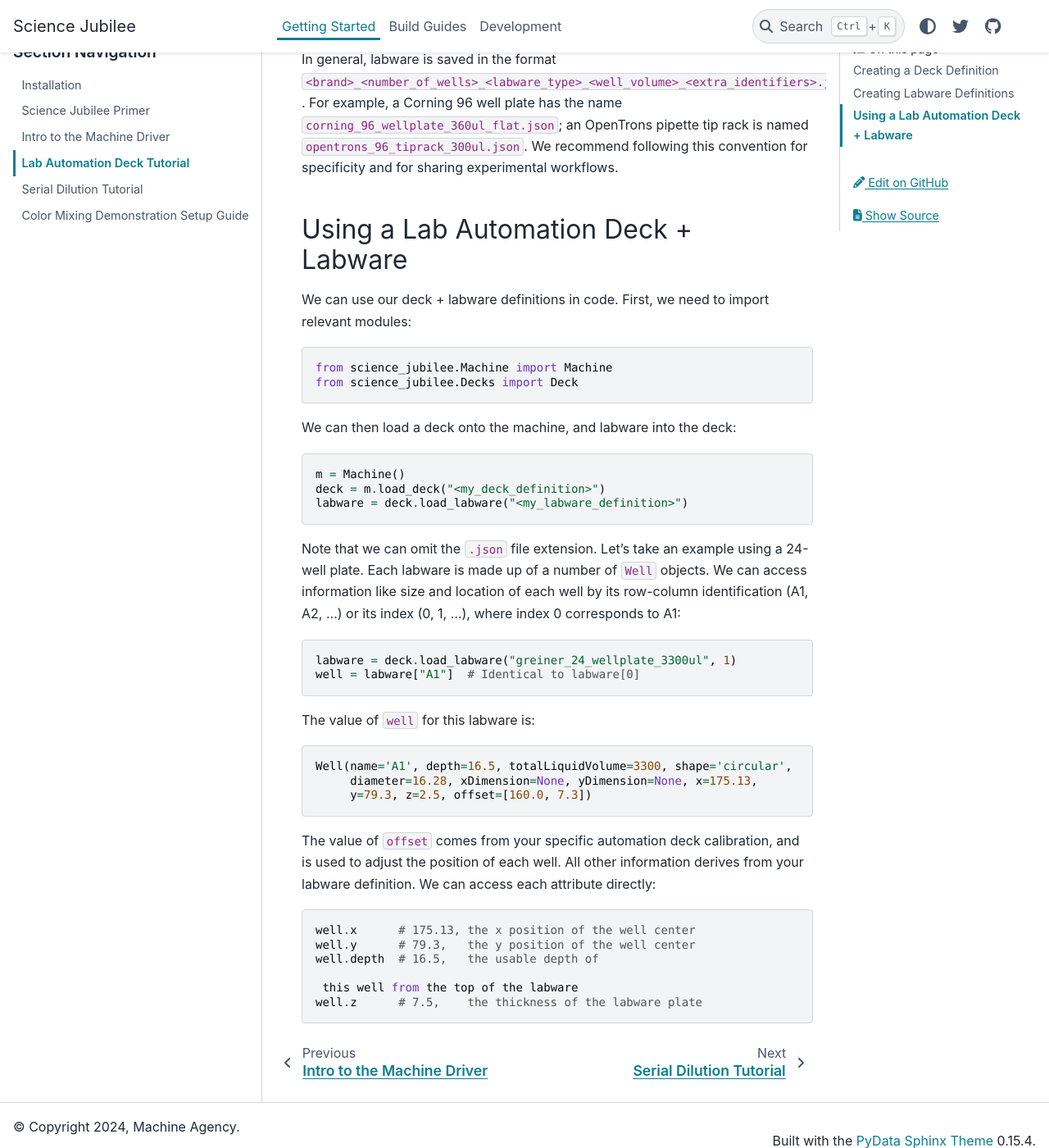
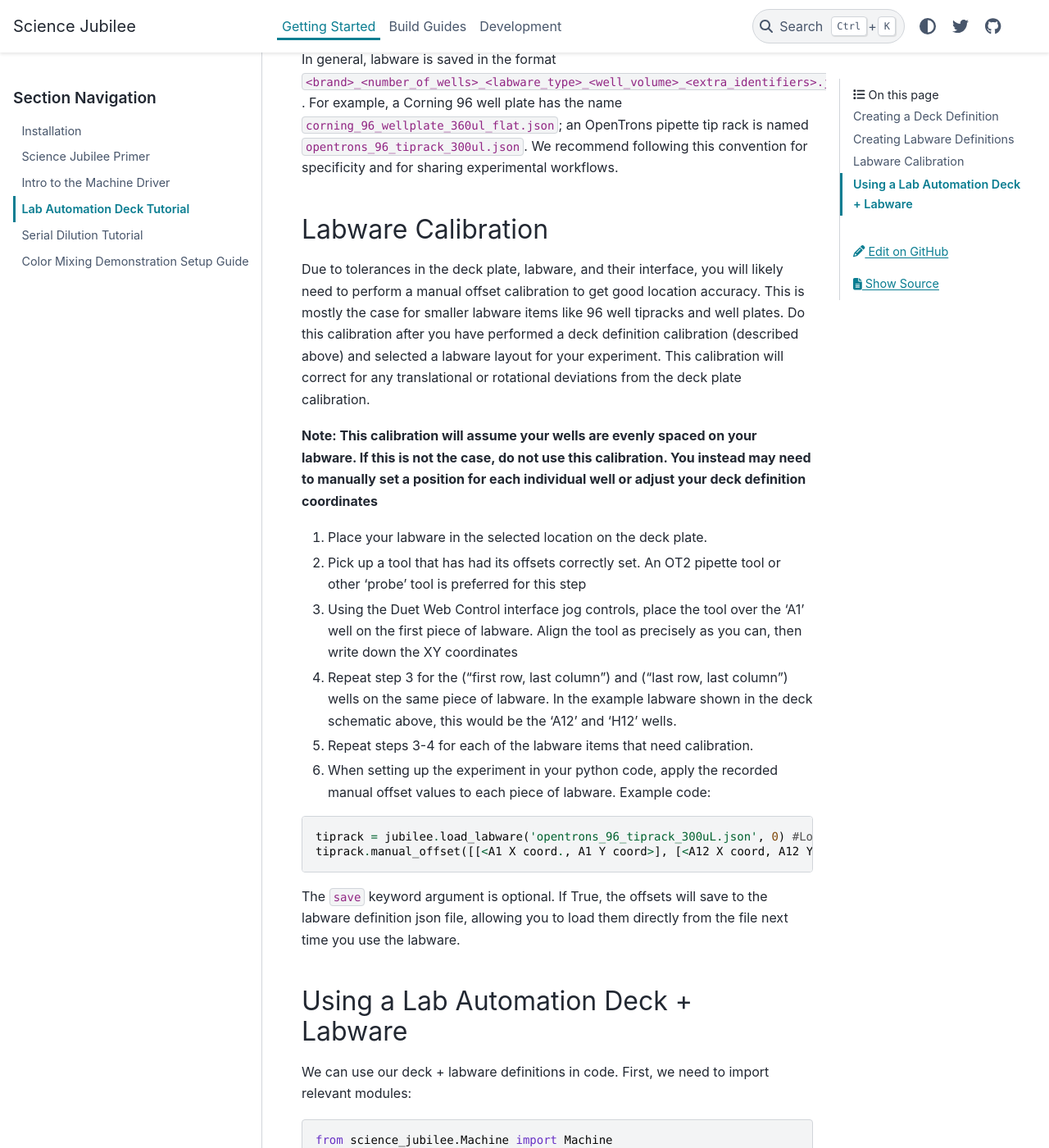
Before and after one commit to machineagency/science-jubilee, a Sphinx documentation site: the page built from docs/getting_started/deck_guide.md, in a window 1280 px wide and 1400 px high, scrolled down 2259 px. Shown: the whole window at 82% size. Built offline with Sphinx 7.4.7 and the PyData theme 0.15.4, drawn with Linux system fonts in a browser that asks for light colours.

Commit message:
add new section on labware calibration

````diff
--- a/docs/getting_started/deck_guide.md
+++ b/docs/getting_started/deck_guide.md
@@ -38,6 +38,26 @@ You should not need to re-do the deck calibration often during normal usage. You
 Each piece of labware requires a labware definition in `labware/labware_definitions`. This file contains accurate measurements and information about the dimensions, well positions, and more for your labware. Our format is identical to the [OpenTrons labware definitions](https://support.opentrons.com/s/article/What-is-a-labware-definition). If you have used an OpenTrons before, this means you can use any existing labware definitions you have with Jubilee. It also means you can use the Opentrons [Labware Designer](https://labware.opentrons.com/create/) to create custom definitions.
 
 In general, labware is saved in the format `<brand>_<number_of_wells>_<labware_type>_<well_volume>_<extra_identifiers>.json`. For example, a Corning 96 well plate has the name `corning_96_wellplate_360ul_flat.json`; an OpenTrons pipette tip rack is named `opentrons_96_tiprack_300ul.json`. We recommend following this convention for specificity and for sharing experimental workflows.
+
+## Labware Calibration
+
+Due to tolerances in the deck plate, labware, and their interface, you will likely need to perform a manual offset calibration to get good location accuracy. This is mostly the case for smaller labware items like 96 well tipracks and well plates. Do this calibration after you have performed a deck definition calibration (described above) and selected a labware layout for your experiment. This calibration will correct for any translational or rotational deviations from the deck plate calibration.
+
+**Note: This calibration will assume your wells are evenly spaced on your labware. If this is not the case, do not use this calibration. You instead may need to manually set a position for each individual well or adjust your deck definition coordinates**
+
+1. Place your labware in the selected location on the deck plate.
+2. Pick up a tool that has had its offsets correctly set. An OT2 pipette tool or other 'probe' tool is preferred for this step
+3. Using the Duet Web Control interface jog controls, place the tool over the 'A1' well on the first piece of labware. Align the tool as precisely as you can, then write down the XY coordinates
+4. Repeat step 3 for the ("first row, last column") and ("last row, last column") wells on the same piece of labware. In the example labware shown in the deck schematic above, this would be the 'A12' and 'H12' wells.
+5. Repeat steps 3-4 for each of the labware items that need calibration.
+5. When setting up the experiment in your python code, apply the recorded manual offset values to each piece of labware. Example code:
+
+```
+tiprack = jubilee.load_labware('opentrons_96_tiprack_300uL.json', 0) #Load an opentrons 300uL tiprack into deck slot 0
+tiprack.manual_offset([[<A1 X coord., A1 Y coord>], [<A12 X coord, A12 Y coord>], [<H12 X coord, H12 Y coord>]], save=True)
+```
+
+The `save` keyword argument is optional. If True, the offsets will save to the labware definition json file, allowing you to load them directly from the file next time you use the labware.
 
 ## Using a Lab Automation Deck + Labware
 
````
